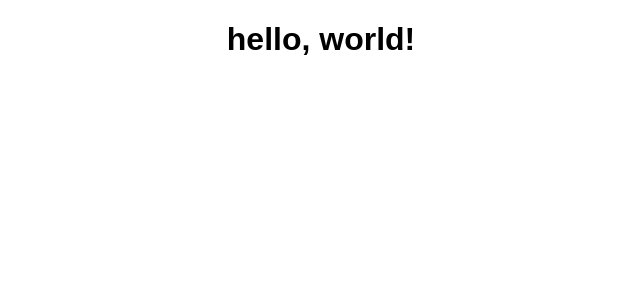
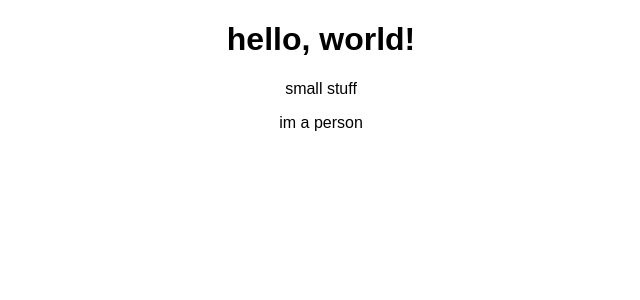
Before and after one commit to h-griffin/udemy-react, a React (Create React App) app: page / in a window 1280 px wide. Shown: the top 300 px of the page, without its empty margins (319-959 px from the left). Built offline with nearby package versions, Linux system fonts and the light colour scheme.

Commit message:
person component

```diff
--- a/src/App.js
+++ b/src/App.js
@@ -1,11 +1,15 @@
 import React, { Component } from 'react';
+
 import './App.css';
+import Person from './Person/Person'
 
 class App extends Component {
     render() {
         return (
             <div className="App">
                 <h1>hello, world!</h1>
+                <p>small stuff</p>
+                <Person/>
             </div>
         );
 
--- /dev/null
+++ b/src/Person/Person.js
@@ -0,0 +1,10 @@
+import React from 'react';
+
+// function lowercase same name as component/file name
+
+// arrow function
+const person = () => {
+    return <p>im a person</p>
+}
+
+export default person;
```
Also changed, not shown: 1 other file (tests, documents, lock files or other folders).
